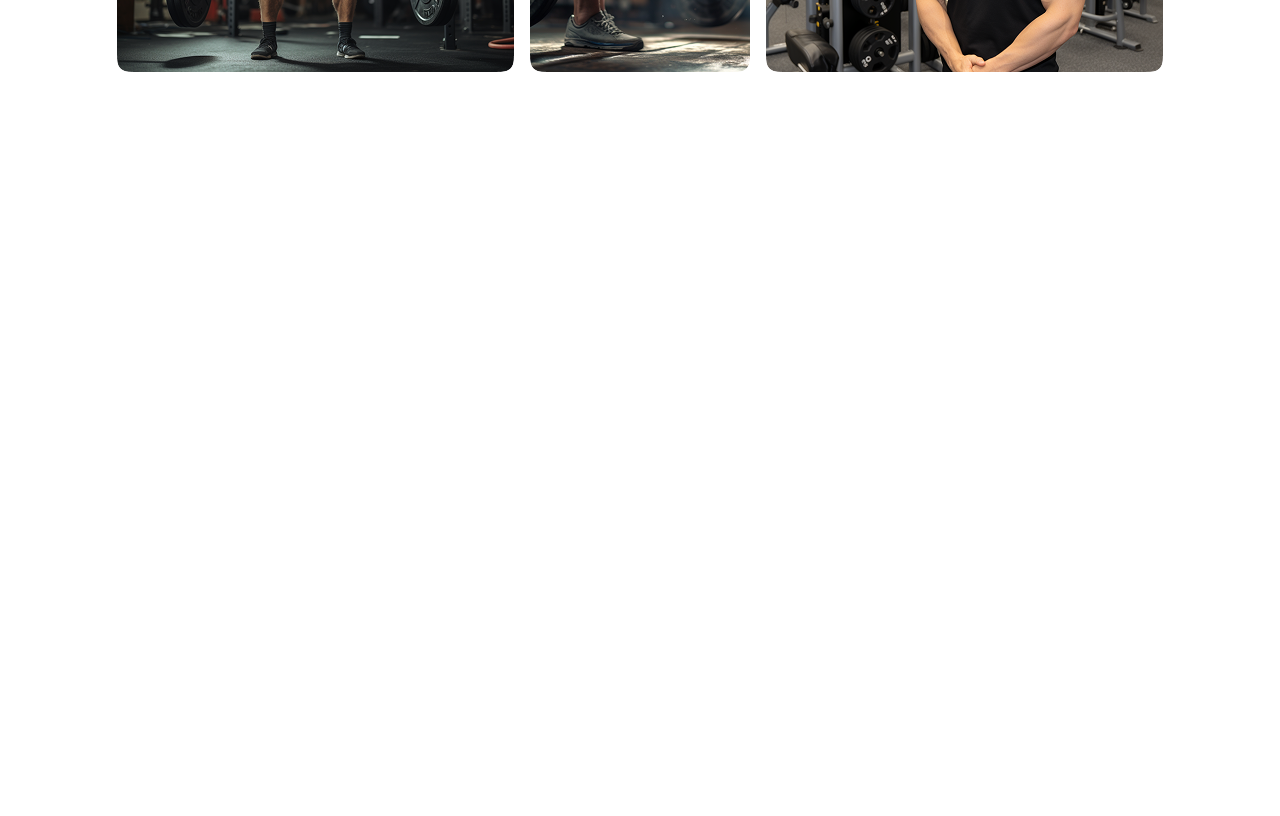
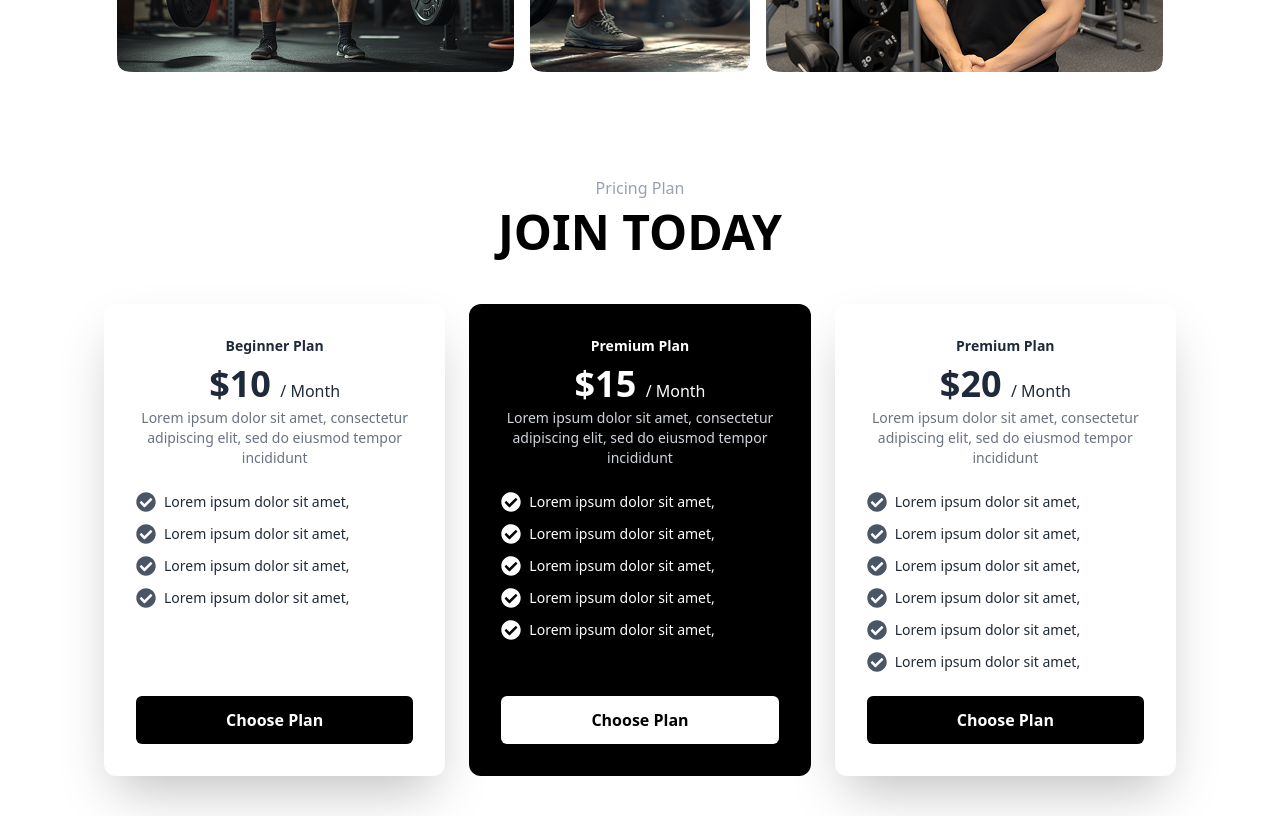
Before and after one commit to farjad-khalil/gym-site, a Next.js app: page / in a window 1280 px wide. Shown: the part 2780-3596 px from the top of the page. Before the commit the page ends 2916 px from the top, so only its background shows below. Built offline with nearby package versions, Linux system fonts and the light colour scheme.

Commit message:
Pricing component done

```diff
--- a/src/app/page.js
+++ b/src/app/page.js
@@ -1,5 +1,6 @@
 import Hero from "@/components/Hero";
 import OurProgram from "@/components/OurProgram";
+import Pricing from "@/components/Pricing";
 import Stats from "@/components/Stats";
 import Trainers from "@/components/Trainer";
 import WhyChoose from "@/components/WhyChoose";
@@ -12,6 +13,7 @@ export default function Home() {
       <WhyChoose />
       <OurProgram />
       <Trainers />
+      <Pricing />
     </div>
   );
 }
--- a/src/components/Button.jsx
+++ b/src/components/Button.jsx
@@ -7,11 +7,11 @@ const Button = ({
   className = "",
   ...props
 }) => {
-  const baseStyles = "px-6 py-2 rounded-md font-semibold transition-all cursor-pointer";
+  const baseStyles = "px-6 py-2 rounded-md font-semibold transition-all duration-300 cursor-pointer";
 
   const variants = {
-    primary: "bg-white text-black hover:bg-gray-900 hover:text-white  hover:border hover:border-white ",
-    secondary: "bg-black text-white hover:bg-gray-800",
+    primary: "bg-white text-black hover:bg-gray-950 hover:text-white  hover:border hover:border-white ",
+    secondary: "bg-black text-white hover:bg-gray-100 hover:text-black hover:border",
     outline: "border border-white text-white hover:bg-white hover:text-black",
   };
 
--- /dev/null
+++ b/src/components/Pricing.jsx
@@ -0,0 +1,56 @@
+import React from "react";
+import { PRICING_PLANS } from "@/constants";
+import { FaCheckCircle } from "react-icons/fa";
+import Button from "./Button";
+
+const Pricing = () => {
+  return (
+    <section className="w-full  bg-white">
+      <div className="max-w-[1440px] mx-auto text-center px-6 md:px-16 py-10">
+        {/* Header */}
+        <p className="text-gray-400 text-base mb-2">Pricing Plan</p>
+        <h2 className="text-3xl md:text-5xl text-black font-extrabold mb-12">JOIN TODAY</h2>
+
+        {/* Cards */}
+        <div className="flex flex-col md:flex-row gap-6 justify-center items-stretch px-10 ">
+          {PRICING_PLANS.map((plan, index) => (
+            <div
+              key={index}
+              className={`w-full md:w-1/3 rounded-xl p-8 flex flex-col justify-between ${
+                plan.highlight ? "bg-black text-white" : "bg-white text-gray-800 shadow-2xl "
+              }`}
+            >
+              <div>
+                <h4 className="text-sm font-semibold mb-2">{plan.title}</h4>
+                <div className="text-3xl md:text-4xl font-extrabold mb-1">{plan.price} <span className="text-base font-medium">/ {plan.period}</span></div>
+                <p className={`text-sm ${plan.highlight ? "text-gray-300" : "text-gray-500"} mb-6`}>
+                  {plan.description}
+                </p>
+
+                <ul className="space-y-3 mb-6 ">
+                  {plan.features.map((feature, i) => (
+                    <li key={i} className="flex items-center gap-2 text-sm">
+                      <FaCheckCircle className={`text-xl ${plan.highlight ? "text-white" : "text-gray-600"}`} />
+                      {feature}
+                    </li>
+                  ))}
+                </ul>
+              </div>
+
+              <Button
+                variant={plan.highlight ? "primary" : "secondary"}
+                className={`w-full py-3 text-sm md:text-base mt-auto ${
+                  plan.highlight ? "bg-white text-black hover:bg-gray300" : ""
+                }`}
+              >
+                Choose Plan
+              </Button>
+            </div>
+          ))}
+        </div>
+      </div>
+    </section>
+  );
+};
+
+export default Pricing;
--- a/src/constants/index.js
+++ b/src/constants/index.js
@@ -85,3 +85,49 @@ export const TRAINERS = {
     { src: "/images/trainer6.png", width: 397 },
   ],
 };
+
+
+export const PRICING_PLANS = [
+  {
+    title: "Beginner Plan",
+    price: "$10",
+    period: "Month",
+    description: "Lorem ipsum dolor sit amet, consectetur adipiscing elit, sed do eiusmod tempor incididunt",
+    features: [
+      "Lorem ipsum dolor sit amet,",
+      "Lorem ipsum dolor sit amet,",
+      "Lorem ipsum dolor sit amet,",
+      "Lorem ipsum dolor sit amet,",
+    ],
+    highlight: false,
+  },
+  {
+    title: "Premium Plan",
+    price: "$15",
+    period: "Month",
+    description: "Lorem ipsum dolor sit amet, consectetur adipiscing elit, sed do eiusmod tempor incididunt",
+    features: [
+      "Lorem ipsum dolor sit amet,",
+      "Lorem ipsum dolor sit amet,",
+      "Lorem ipsum dolor sit amet,",
+      "Lorem ipsum dolor sit amet,",
+      "Lorem ipsum dolor sit amet,",
+    ],
+    highlight: true,
+  },
+  {
+    title: "Premium Plan",
+    price: "$20",
+    period: "Month",
+    description: "Lorem ipsum dolor sit amet, consectetur adipiscing elit, sed do eiusmod tempor incididunt",
+    features: [
+      "Lorem ipsum dolor sit amet,",
+      "Lorem ipsum dolor sit amet,",
+      "Lorem ipsum dolor sit amet,",
+      "Lorem ipsum dolor sit amet,",
+      "Lorem ipsum dolor sit amet,",
+      "Lorem ipsum dolor sit amet,",
+    ],
+    highlight: false,
+  },
+];
```
Also changed, not shown: public/icons/logo-bt.svg (added), public/images/Footer-Bg.png (added).
